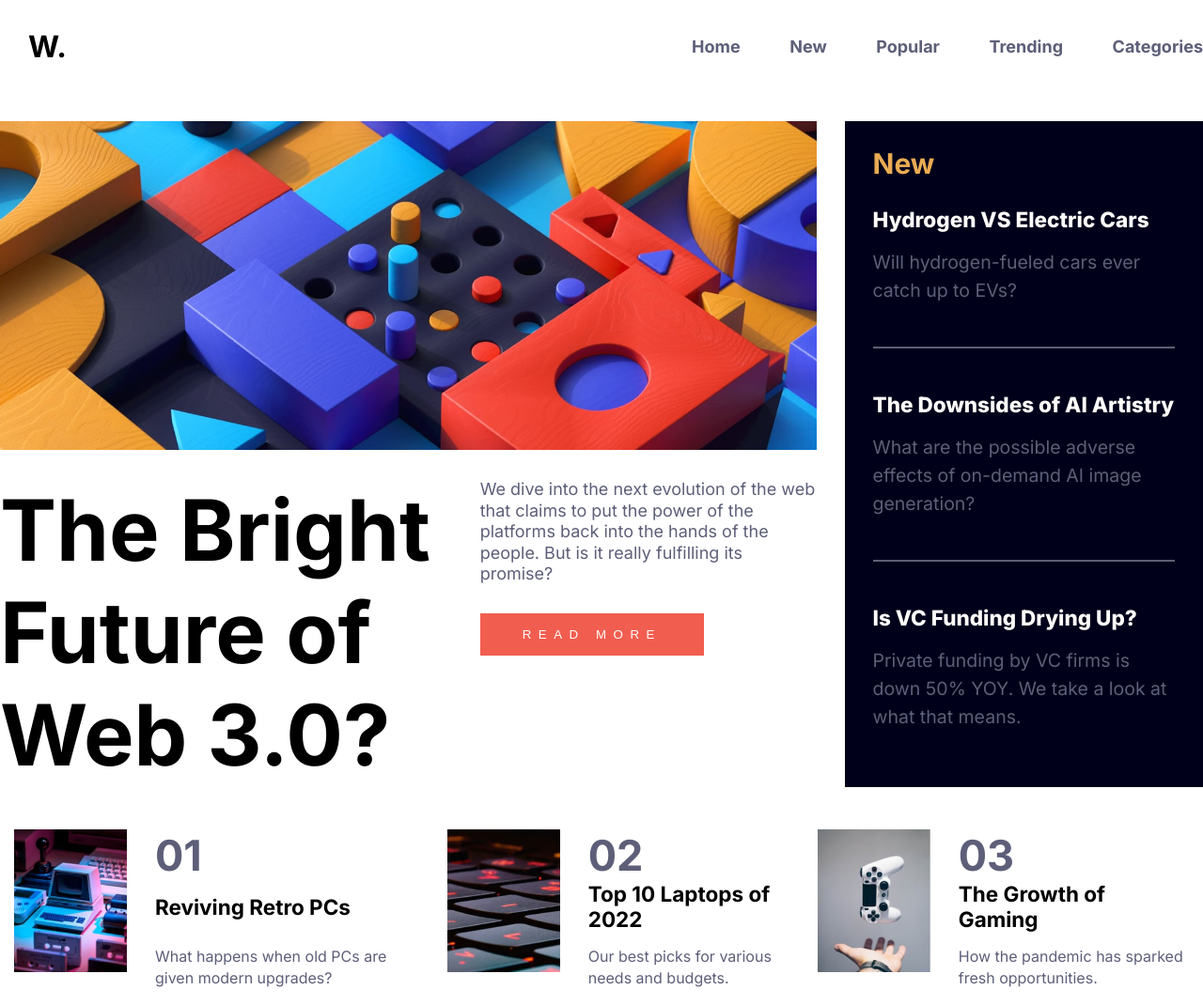
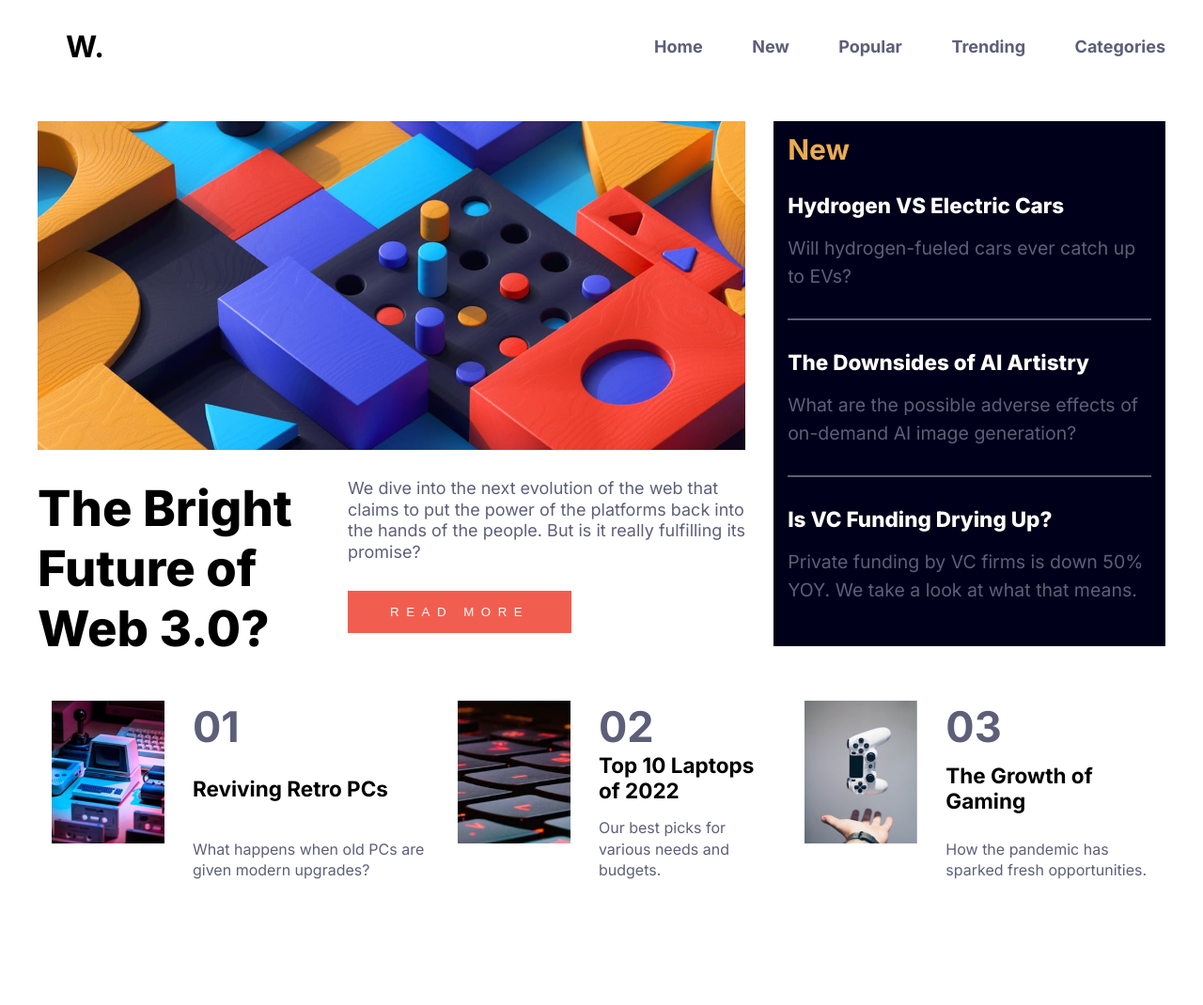
Before and after one commit to alexboliveira/news-homepage.io, a plain HTML site: page index.html in a window 1280 px wide. Shown: the whole page at 94% size. Drawn offline with Linux system fonts and the light colour scheme.

Commit message:
alterado o tamanho do main

```diff
--- a/css/style.css
+++ b/css/style.css
@@ -50,7 +50,7 @@ main{
     gap: calc(var(--font) * 2);
     background-color: transparent;
     height: auto;
-    width: 1440px;
+    width: 1200px;
     margin-bottom: calc(var(--font) * 8);
 
 }
@@ -107,8 +107,9 @@ header nav ul li:hover{
 
 
 section.title > h2{
-    font-weight: 700;
-    font-size: calc(var(--font) * 6);
+    width: 300px;
+    font-weight: 800;
+    font-size: calc(var(--font) * 3.5);
 
 }
 
@@ -160,7 +161,7 @@ section.nav h3{
 section.nav ul{
     background-color: var(--darkblue);
     color: var(--white);
-    padding: calc(var(--font) * 2);
+    padding: calc(var(--font) * 1);
     padding-bottom: calc(var(--font) * 1);
 
 }
@@ -187,8 +188,8 @@ section.nav ul li > p:nth-of-type(1){
 }
 section.nav ul li > p:nth-of-type(2){
     margin-top: calc(var(--font) * 1);
-    margin-bottom: calc(var(--font) * 3);
-    padding-bottom: calc(var(--font) * 3);
+    margin-bottom: calc(var(--font) * 2);
+    padding-bottom: calc(var(--font) * 2);
     border-bottom: 2px solid var(--blue2);
     color: var(--blue2);
     font-size: calc(var(--font) * 1.3);
@@ -244,7 +245,7 @@ footer ul li > div:nth-of-type(2) p:nth-of-type(1):hover{
 
 
 
-@media(max-width: 1024px){
+@media(max-width: 1260px){
     main{
         display: grid;
         grid-template-areas:
```
